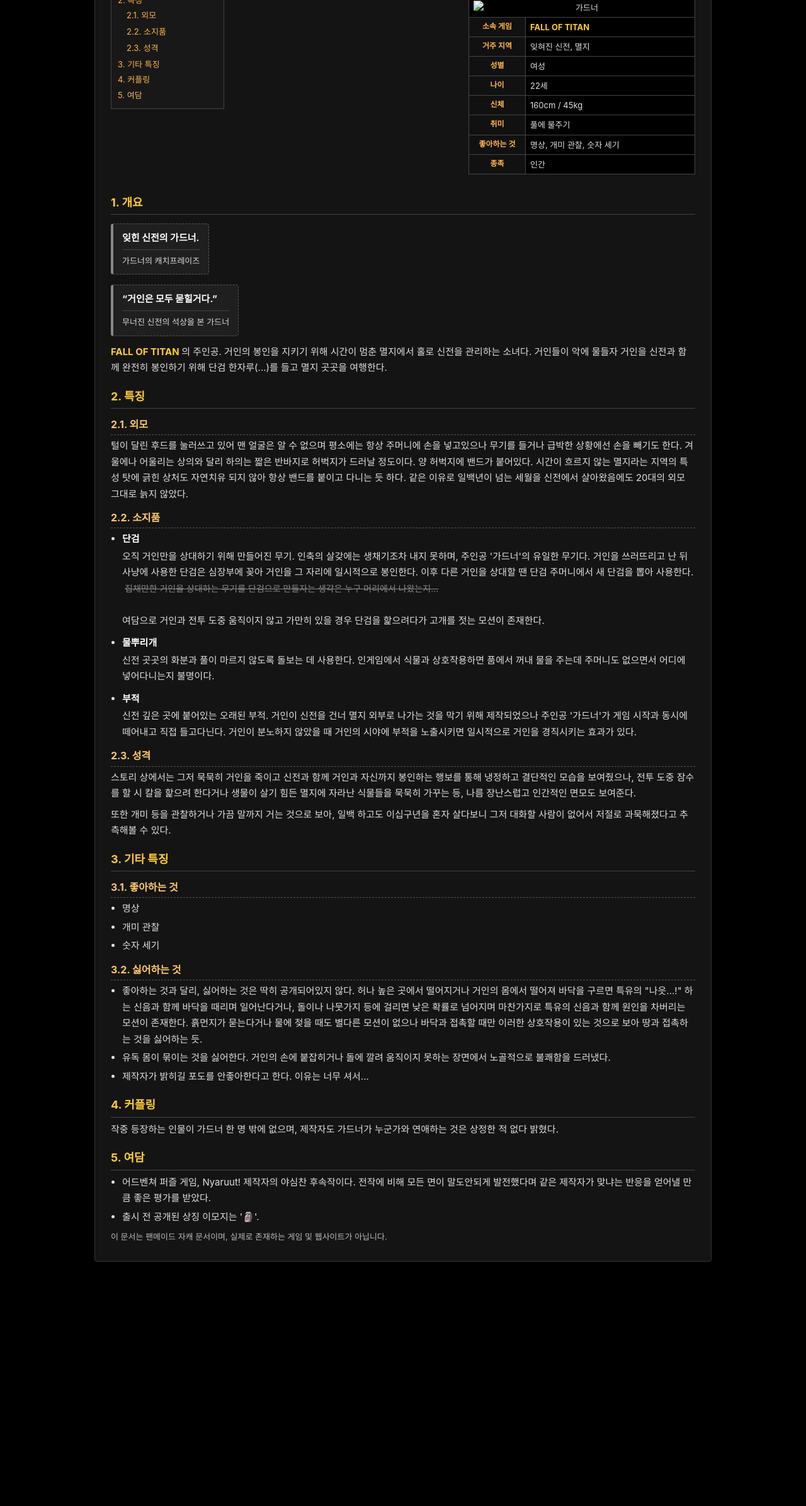
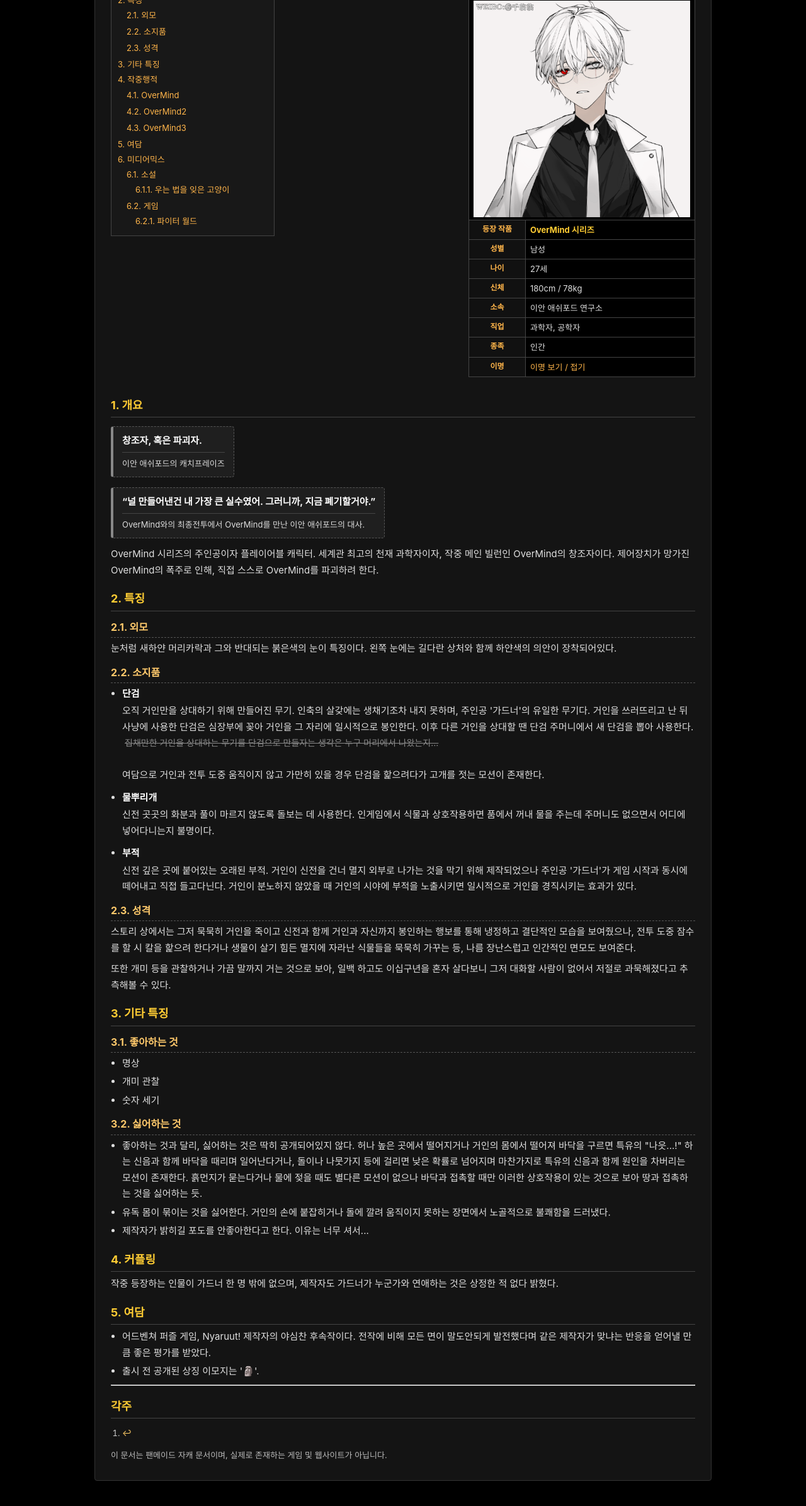
Before and after one commit to Ofer222/ianashford, a plain HTML site: page index.html in a window 1280 px wide. Shown: the part 268-2660 px from the top of the page at 63% size. Before the commit the page ends 2312 px from the top, so only its background shows below. Drawn offline with Linux system fonts and the light colour scheme.

Commit message:
Add files via upload

```diff
--- a/index.html
+++ b/index.html
@@ -3,7 +3,7 @@
 <head>
   <meta charset="UTF-8" />
   <meta name="viewport" content="width=device-width, initial-scale=1.0" />
-  <title>가드너 - 이불위키</title>
+  <title>이안 애쉬포드 - 이불위키</title>
   <style>
     * { box-sizing: border-box; }
 
@@ -97,7 +97,7 @@
     /* 목차 박스 */
     .toc-box {
       float: left;
-      width: 180px;
+      width: 260px;
       background: #181818;
       border: 1px solid #444;
       padding: 8px 10px;
@@ -360,6 +360,80 @@
     max-width: 100%;
   }
 }
+.alias-list{
+  list-style: none !important;
+  margin: 6px 0 0 0 !important;
+  padding: 0 !important;
+}
+.alias-list li{
+  line-height: 1.6 !important;
+}
+
+.alias-summary{
+  cursor: pointer !important;
+  user-select: none;
+  display: inline-block;
+  white-space: nowrap;
+  color: #ffb54a;
+}
+.alias-details summary::-webkit-details-marker{ display:none; }
+.alias-details summary{ list-style:none; }
+
+.alias-row > th{
+  vertical-align: middle !important;
+}
+.alias-row > td{
+  vertical-align: middle !important;
+}
+
+.alias-details:not([open]) .alias-list{
+  display: none !important;
+}
+.alias-details[open] .alias-list{
+  display: block !important;
+}
+
+.alias-main{
+  font-weight: 700;
+}
+
+.alias-danger{
+  color: #FF0000;
+  font-weight: 600;
+}
+.toc, .toc ol{
+  margin: 0;
+  padding-left: 18px;   /* 들여쓰기 */
+}
+.toc li{
+  margin: 4px 0;
+  line-height: 1.6;
+}
+.toc a{
+  text-decoration: none;
+}
+.toc a:hover{
+  text-decoration: underline;
+}
+.footnotes {
+  font-size: 13px;
+  color: #cccccc;
+  margin-top: 12px;
+  padding-left: 18px;
+}
+.footnotes li {
+  margin-bottom: 6px;
+}
+.footnotes a {
+  color: #ffcc66;
+  text-decoration: none;
+}
+.footnotes a:hover {
+  text-decoration: underline;
+}
+sup {
+  font-size: 11px;
+}
   </style>
 
 </head>
@@ -378,7 +452,7 @@
 </header>
 
 <div id="page">
-  <div class="doc-title">가드너</div>
+  <div class="doc-title">이안 애쉬포드</div>
   <div class="doc-meta">최근 수정 시각: 2025-03-01 00:00:00</div>
 
   <div class="top-layout clearfix">
@@ -397,8 +471,32 @@
           </ol>
         </li>
         <li><a href="#기타특징">3. 기타 특징</a></li>
-        <li><a href="#커플링">4. 커플링</a></li>
-        <li><a href="#여담">5. 여담</a></li>
+        <li><a href="#작중행적">4. 작중행적</a></li>
+          <ol>
+            <li><a href="#OverMind">4.1. OverMind</a></li>
+            <li><a href="#OverMind2">4.2. OverMind2</a></li>
+            <li><a href="#OverMind3">4.3. OverMind3</a></li>
+          </ol>
+        </li>
+  <li><a href="#여담">5. 여담</a></li>
+
+  <li><a href="#미디어믹스">6. 미디어믹스</a>
+    <ol>
+      <li><a href="#소설">6.1. 소설</a>
+        <ol>
+          <li><a href="#우는법을잊은고양이">6.1.1. 우는 법을 잊은 고양이</a></li>
+        </ol>
+      </li>
+
+      <li><a href="#게임">6.2. 게임</a>
+        <ol>
+          <li><a href="#파이터월드">6.2.1. 파이터 월드</a></li>
+        </ol>
+      </li>
+    </ol>
+  </li>
+</ol>
+
       </ol>
     </nav>
 
@@ -406,34 +504,54 @@
     <table class="char-infobox">
       <tr>
         <td class="char-name-row" colspan="2">
-          <div class="name-eng">Gardener</div>
-          <div class="name-kor">가드너</div>
+          <div class="name-eng">Ian Ashford</div>
+          <div class="name-kor">이안 애쉬포드</div>
         </td>
       </tr>
 
       <tr>
         <td class="char-image-cell" colspan="2">
-          <img src="일러스트8.png" alt="가드너" />
+          <img src="이안애쉬포드.png" alt="이안 애쉬포드" />
         </td>
       </tr>
 
       <tr>
-        <th>소속 게임</th>
+        <th>등장 작품</th>
         <td>
-          <a href="https://sawa1023.github.io/FALL-OF-TITAN/"
+          <a href="OverMind 시리즈"
              class="orange-link" target="_blank">
-             FALL OF TITAN
+             OverMind 시리즈
           </a>
         </td>
       </tr>
 
-      <tr><th>거주 지역</th><td>잊혀진 신전, 멸지</td></tr>
-      <tr><th>성별</th><td>여성</td></tr>
-      <tr><th>나이</th><td>22세</td></tr>
-      <tr><th>신체</th><td>160cm / 45kg</td></tr>
-      <tr><th>취미</th><td>풀에 물주기</td></tr>
-      <tr><th>좋아하는 것</th><td>명상, 개미 관찰, 숫자 세기</td></tr>
+      <tr><th>성별</th><td>남성</td></tr>
+      <tr><th>나이</th><td>27세</td></tr>
+      <tr><th>신체</th><td>180cm / 78kg</td></tr>
+      <tr><th>소속</th><td>이안 애쉬포드 연구소</td></tr>
+      <tr><th>직업</th><td>과학자, 공학자</td></tr>
       <tr><th>종족</th><td>인간</td></tr>
+  <tr class="alias-row">
+  <th class="alias-th">이명</th>
+  <td class="alias-td">
+    <details class="alias-details">
+      <summary class="alias-summary">
+        이명 보기 / 접기
+      </summary>
+
+      <ul class="alias-list">
+        <li><span class="alias-main">천재 과학자 (The genius scientist)</span></li>
+        <li>위대한 과학자 (The great scientist)</li>
+        <li><span class="alias-main">애쉬포드 박사 (Dr. Ashford)</span></li>
+        <li>파괴자 (Destroyer)</li>
+        <li>잿더미 속 창조자 (The Creator in the Ashes)</li>
+        <li><span class="alias-danger">끔찍한 인간 (The terrible human)</span></li>
+      </ul>
+    </details>
+  </td>
+</tr>
+
+</td></tr>
 
     </table>
   </div>
@@ -444,11 +562,11 @@
 
   <div class="quote-block">
     <div class="quote-main">
-      잊힌 신전의 가드너.
+      창조자, 혹은 파괴자.
     </div>
     <div class="quote-sep"></div>
     <div class="quote-sub">
-      가드너의 캐치프레이즈
+      이안 애쉬포드의 캐치프레이즈
     </div>
   </div>
 
@@ -456,29 +574,25 @@
 
   <div class="quote-block">
     <div class="quote-main">
-      “거인은 모두 묻힐거다.”
+      “널 만들어낸건 내 가장 큰 실수였어. 그러니까, 지금 폐기할거야.”
     </div>
     <div class="quote-sep"></div>
     <div class="quote-sub">
-      무너진 신전의 석상을 본 가드너
+      OverMind와의 최종전투에서 OverMind를 만난 이안 애쉬포드의 대사.
     </div>
   </div>
 
   <p>
-    <a href="https://sawa1023.github.io/FALL-OF-TITAN/"
-       class="orange-link" target="_blank">
-       FALL OF TITAN
-    </a>
-    의 주인공. 거인의 봉인을 지키기 위해
-    시간이 멈춘 멸지에서 홀로 신전을 관리하는 소녀다.
-    거인들이 악에 물들자 거인을 신전과 함께 완전히 봉인하기 위해
-    단검 한자루(...)를 들고 멸지 곳곳을 여행한다.
+     OverMind 시리즈의 주인공이자 플레이어블 캐릭터.
+    세계관 최고의 천재 과학자이자, 작중 메인 빌런인 OverMind의 창조자이다.
+    제어장치가 망가진 OverMind의 폭주로 인해, 직접 스스로 OverMind를 파괴하려 한다.
   </p>
 
   <h2 id="특징">2. 특징</h2>
 
   <h3 id="외모">2.1. 외모</h3>
-  <p>털이 달린 후드를 눌러쓰고 있어 맨 얼굴은 알 수 없으며 평소에는 항상 주머니에 손을 넣고있으나 무기를 들거나 급박한 상황에선 손을 빼기도 한다. 겨울에나 어울리는 상의와 달리 하의는 짧은 반바지로 허벅지가 드러날 정도이다. 양 허벅지에 밴드가 붙어있다. 시간이 흐르지 않는 멸지라는 지역의 특성 탓에 긁힌 상처도 자연치유 되지 않아 항상 밴드를 붙이고 다니는 듯 하다. 같은 이유로 일백년이 넘는 세월을 신전에서 살아왔음에도 20대의 외모 그대로 늙지 않았다.</p>
+  <p>눈처럼 새하얀 머리카락과 그와 반대되는 붉은색의 눈이 특징이다. 왼쪽 눈에는 길다란 상처와 함께 하얀색의 의안이 장착되어있다.
+</p>
 
   <h3 id="소지품">2.2. 소지품</h3>
 
@@ -530,6 +644,16 @@
     <li>출시 전 공개된 상징 이모지는 '🗿'.</li>
   </ul>
 
+<hr>
+
+<h2 id="각주">각주</h2>
+<ol class="footnotes">
+  <li id="note-1">
+
+    <a href="#ref-1">↩</a>
+  </li>
+</ol>
+
   <p class="small">
     이 문서는 팬메이드 자캐 문서이며, 실제로 존재하는 게임 및 웹사이트가 아닙니다.
   </p>
```
